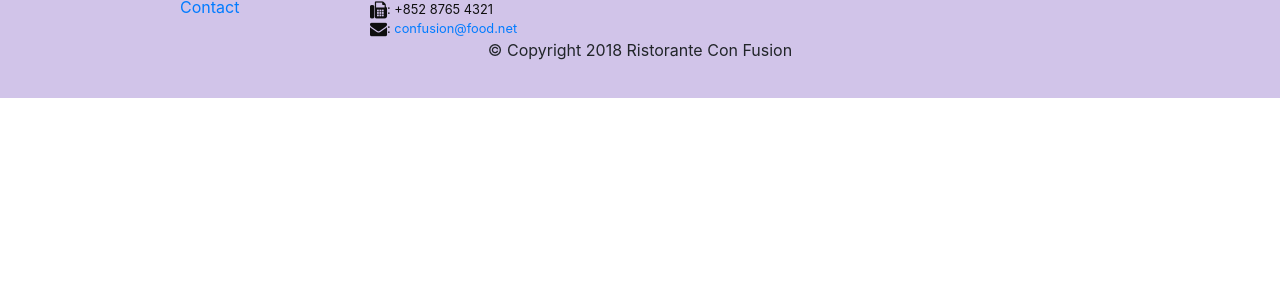
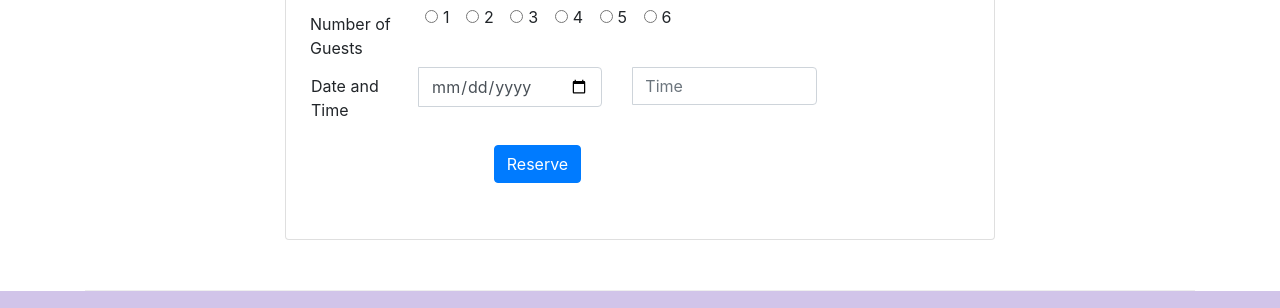
Before and after one commit to nadiamaria/confusion, a website: page index.html in a window 1280 px wide. Shown: the part 1663-1971 px from the top of the page. Before the commit the page ends 1761 px from the top, so only its background shows below. Drawn offline with nearby package versions, Linux system fonts and the light colour scheme.

Commit message:
Assignment2

```diff
--- a/index.html
+++ b/index.html
@@ -42,6 +42,8 @@
                 <div class="col-12 col-sm align-self-center">
                     <img src="./img/logo.png" alt="logo" class="img-fluid">
                 </div>
+                <div class="col-12 col-sm align-self-center" style="text-align: center;">
+                    <a href="#reservation" class="btn btn-block btn-warning"><strong>Reserve Table</strong></a></div>
             </div>
         </div>
     </header>
@@ -55,23 +57,28 @@
                 <div class="media">
                     <img src="./img/uthappizza.png" alt="uthapizza" class="d-flex mr-3 img-thumbnail align-self-center">
                     <div class="media-body">
-                        <h2 class="mt-0">Uthappizza</h2>
-                        <p>A unique combination of Indian Uthappam (pancake) and Italian pizza, topped with Cerignola olives, ripe vine cherry tomatoes, Vidalia onion, Guntur chillies and Buffalo Paneer.</p>
+                        <h2 class="mt-0">Uthappizza <span class="badge badge-danger">HOT</span> <span class="badge badge-pill badge-secondary">$4.99</span> </h2>
+                        <p class="d-none d-sm-block">A unique combination of Indian Uthappam (pancake) and Italian pizza, topped with Cerignola olives, ripe vine cherry tomatoes, Vidalia onion, Guntur chillies and Buffalo Paneer.</p>
                     </div>
                 </div>
             </div>
         </div>
-
 
         <div class="row row-content align-items-center">
             <div class="col-12 col-sm-4 col-md-3">
                 <h3>This Month's Promotions</h3>
             </div>
             <div class="col col-sm col-md">
-                <h2>Weekend Grand Buffet</h2>
-                <p>Featuring mouthwatering combinations with a choice of five different salads, six enticing appetizers, six main entrees and five choicest desserts. Free flowing bubbly and soft drinks. All for just $19.99 per person </p>
+                <div class="media">
+                    <div class="media-body">
+                        <h2 class="mt-0">Weekend Grand Buffet <span class="badge badge-danger">NEW</span></h2>
+                        <p class="d-none d-sm-block">Featuring mouthwatering combinations with a choice of five different salads, six enticing appetizers, six main entrees and five choicest desserts. Free flowing bubbly and soft drinks. All for just $19.99 per person </p>
+                    </div>
+                    <img class="d-flex mr-3 img-fluid img-thumbnail align-self-center" src="./img/buffet.png" alt="Weekend Grand Buffet">
+                </div>
             </div>
         </div>
+
 
         <div class="row row-content align-items-center">
             <div class="col-12 col-sm-4 order-sm-last col-md-3">
@@ -90,6 +97,67 @@
                             creating mouthwatering Indo-Italian fusion experiences.
                             </p>
                     </div>
+                </div>
+            </div>
+        </div>
+
+        <div id="reservation" class="row row-content align-self-center">
+            <div class="col-12 col-md-8 offset-0  offset-md-2">
+                <div class="card">
+                        <h3 class="card-header bg-warning text-white"> Reserve a table </h3>
+                        <div class="card-block ">
+                            <form>
+                                <div class="form-group row p-4">
+                                    <label for="number" class="col-md-2 col-form-label">Number of Guests</label>
+                                    <div class="col-md-10">
+                                        <div class="form-check form-check-inline">
+                                            <input class="form-check-input" type="radio" name="nb" value="1">
+                                            <label class="form-check-label" >1</label>
+                                        </div>
+                                        <div class="form-check form-check-inline">
+                                            <input class="form-check-input" type="radio" name="nb" value="2">
+                                            <label class="form-check-label" >2</label>
+                                        </div>
+                                        <div class="form-check form-check-inline">
+                                            <input class="form-check-input" type="radio" name="nb" value="3">
+                                            <label class="form-check-label" >3</label>
+                                        </div>
+                                        <div class="form-check form-check-inline">
+                                            <input class="form-check-input" type="radio" name="nb" value="4">
+                                            <label class="form-check-label" >4</label>
+                                        </div>
+                                        <div class="form-check form-check-inline">
+                                            <input class="form-check-input" type="radio" name="nb" value="5">
+                                            <label class="form-check-label" >5</label>
+                                        </div>
+                                        <div class="form-check form-check-inline">
+                                            <input class="form-check-input" type="radio" name="nb" value="6">
+                                            <label class="form-check-label" >6</label>
+                                        </div>
+                                </div>
+                                <div class="form-group row px-3">
+                                    <label for="date" class="col-md-2 col-form-label">Date and Time</label>
+                                    <div class="col-md-4">
+                                        <div class="input-group">
+                                            <span class="input-group-addon"></span>
+                                            <input class="form-control" type="date" name="dateBooking" placeholder="Date">
+                                        </div>
+                                    </div>
+                                    <div class="col-md-4 ">
+                                        <div class="input-group">
+                                            <span class="input-group-addon"></span>
+                                            <input class="form-control" type="hour" name="hourBooking"  placeholder="Time">
+                                        </div>
+                                    </div>
+                                </div>
+                                    <div class="form-group row col-md-6">
+                                        <div class="offset-md-7 col-md-10">
+                                            <button type="submit" class="btn btn-primary">Reserve</button>
+                                        </div>
+                                    </div>
+                                </div>
+                            </form>
+                        </div>
                 </div>
             </div>
         </div>
```
